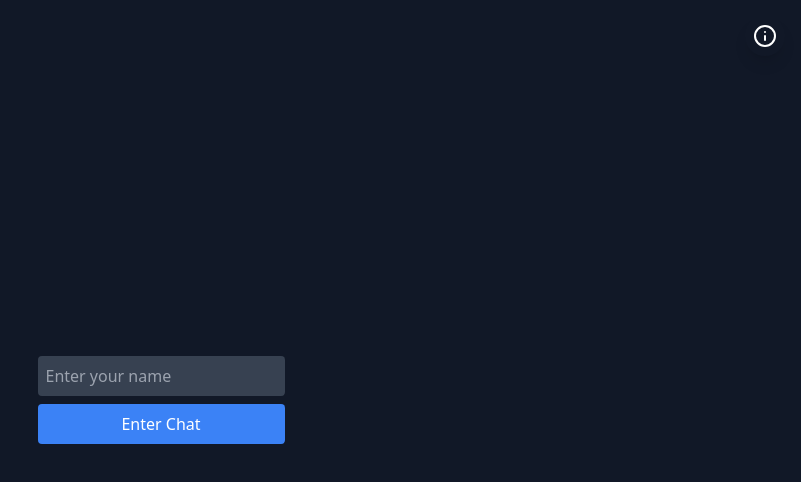
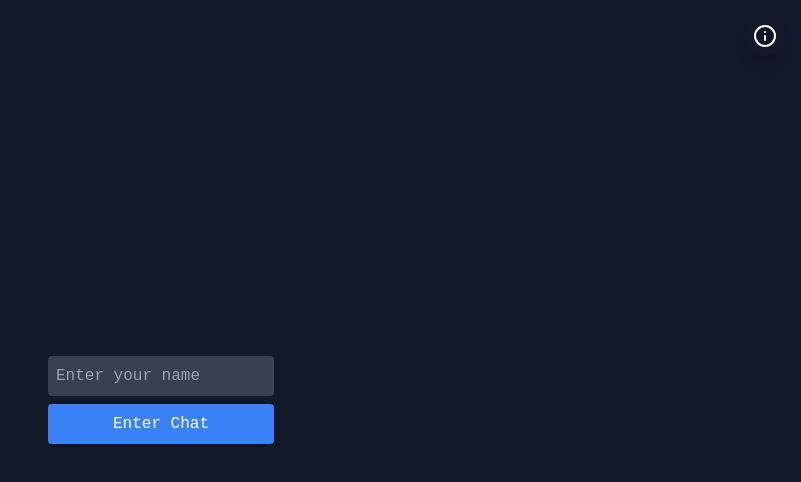
Before and after one commit to shahd-moh-abdel/Dysfunctional-Chat, a React (Create React App) app: page / in a window 1280 px wide. Shown: the top 482 px of the page, without its empty margins (479-1280 px from the left). Built offline with nearby package versions, Linux system fonts and the light colour scheme.

Commit message:
No paste anymore!

```diff
--- a/src/components/UserChat.js
+++ b/src/components/UserChat.js
@@ -61,6 +61,11 @@
     setInputMessage(e.target.value.split("").reverse().join(""));
   };
 
+  const preventPaste = (e) => {
+    e.preventDefault();
+    setError("Pasting is not allowed!");
+  };
+
   return (
     <div className="p-4 w-[90%] max-w-[44rem] mx-auto relative">
       <InfoComponent />
@@ -121,6 +126,7 @@
               type="text"
               value={inputMessage}
               onChange={handleInputChange}
+              onPaste={preventPaste}
               className="border rounded p-2 w-full text-white bg-gray-700 outline-none border-none"
               placeholder="Type your message in reverse"
             />
--- a/src/index.css
+++ b/src/index.css
@@ -1,6 +1,12 @@
 @tailwind base;
 @tailwind components;
 @tailwind utilities;
+
+@import url("https://fonts.googleapis.com/css2?family=Roboto+Mono:wght@400;700&display=swap");
+
+body {
+  font-family: "Roboto Mono", monospace;
+}
 
 @layer base {
   :root {
```
Also changed, not shown: 1 other file (tests, documents, lock files or other folders).
